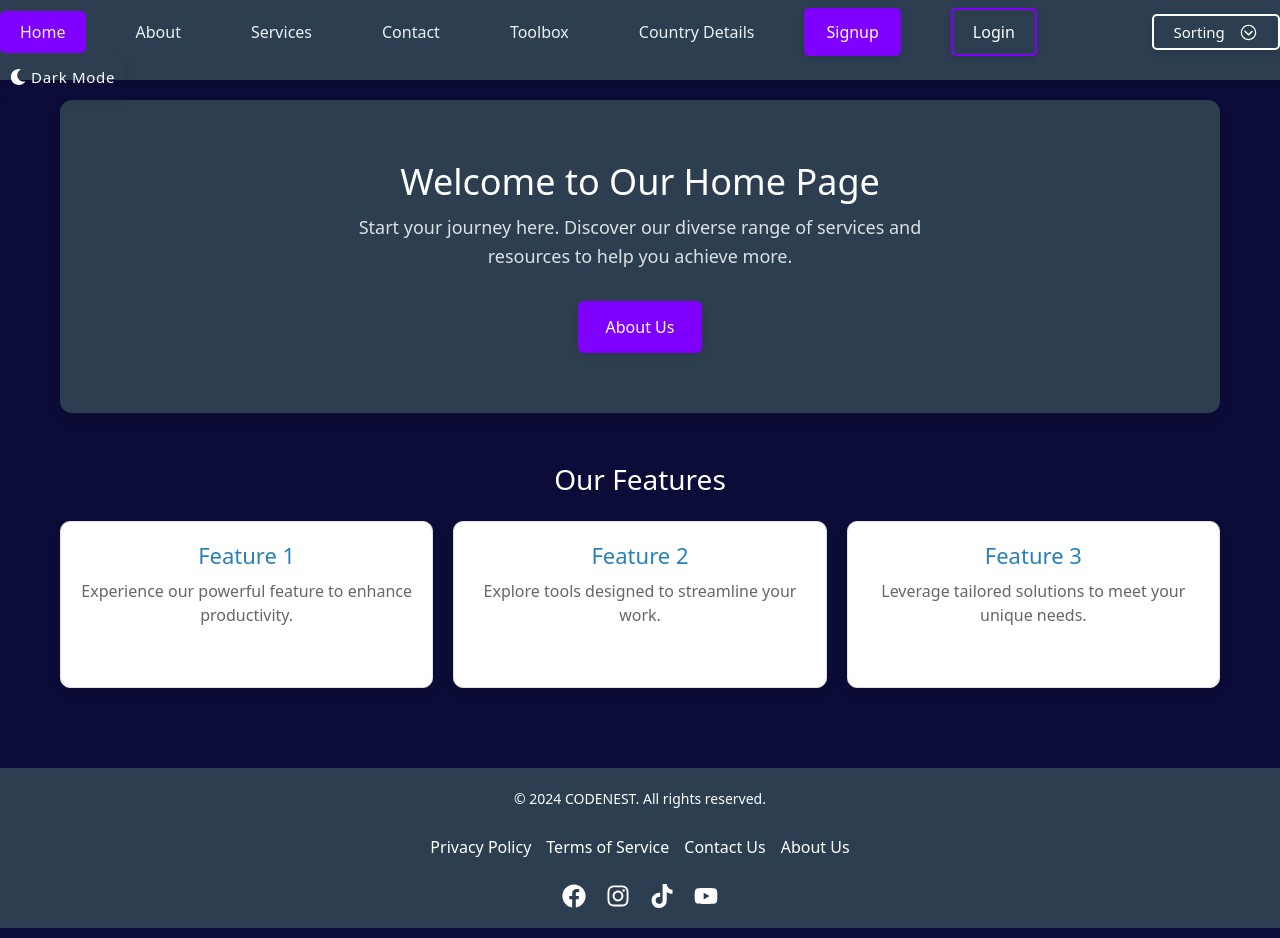
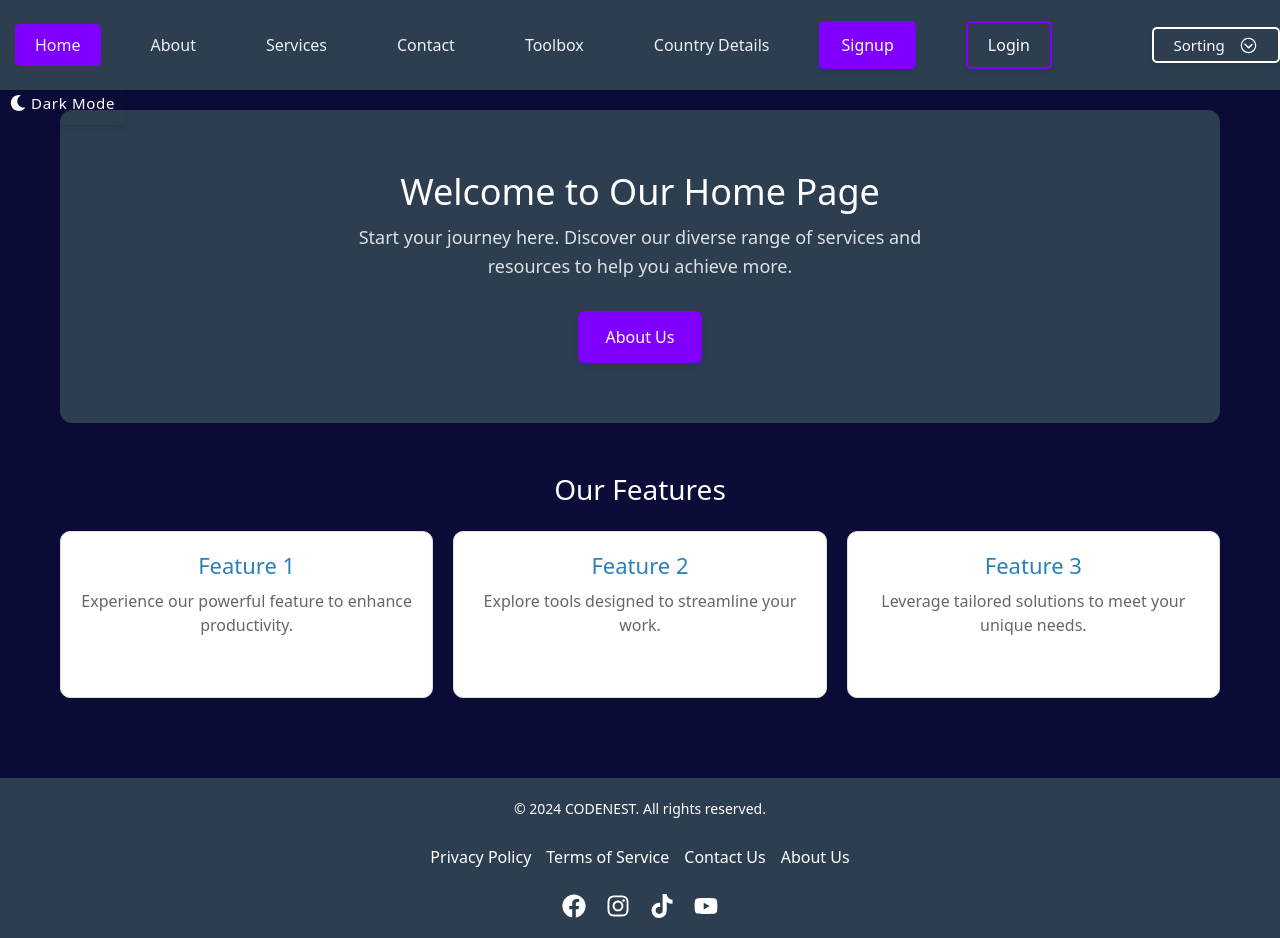
Before and after one commit to codenest20/react-fun-website, a React (Vite) app: page / in a window 1280 px wide. Built offline with nearby package versions, Linux system fonts and the light colour scheme.

Commit message:
Navbar Issue is Solved

```diff
--- a/src/Components/NavBar/Navbar.css
+++ b/src/Components/NavBar/Navbar.css
@@ -15,7 +15,7 @@ body {
   position: sticky;
   top: 0;
   width: 100%;
-  height: 80px;
+  height: 90px;
   box-shadow: 0 4px 8px rgba(0, 0, 0, 0.1);
   z-index: 1000;
   transition: background-color 0.3s;
@@ -24,7 +24,8 @@ body {
 .nav-list {
   list-style-type: none;
   margin: 0;
-  padding: 0;
+  padding: 15px;
+  height: 100%;
   display: flex;
   align-items: center;
 }
--- a/src/Components/NavBar/Navbar.jsx
+++ b/src/Components/NavBar/Navbar.jsx
@@ -11,8 +11,8 @@ function Navbar({ isLogin, setIsLogin ,isDark , setIsDark ,isAscending,setIsAsce
   let navigate = useNavigate();
 
   const handleLogout = () => {
-    setIsLogin(false); // Update the login state
-    navigate("/"); // Navigate to logout page or homepage
+    setIsLogin(false);
+    navigate("/");
   };
 
   let handleMode = ()=>{
```
